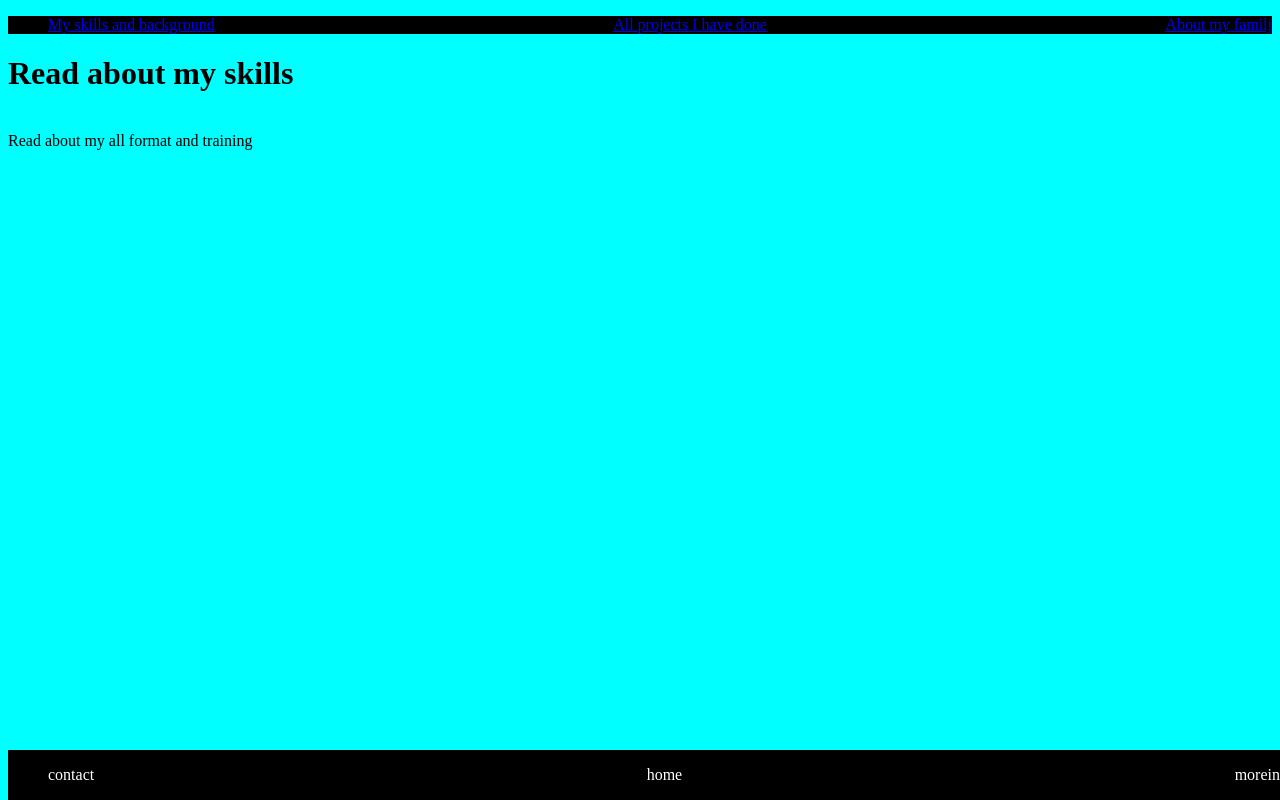
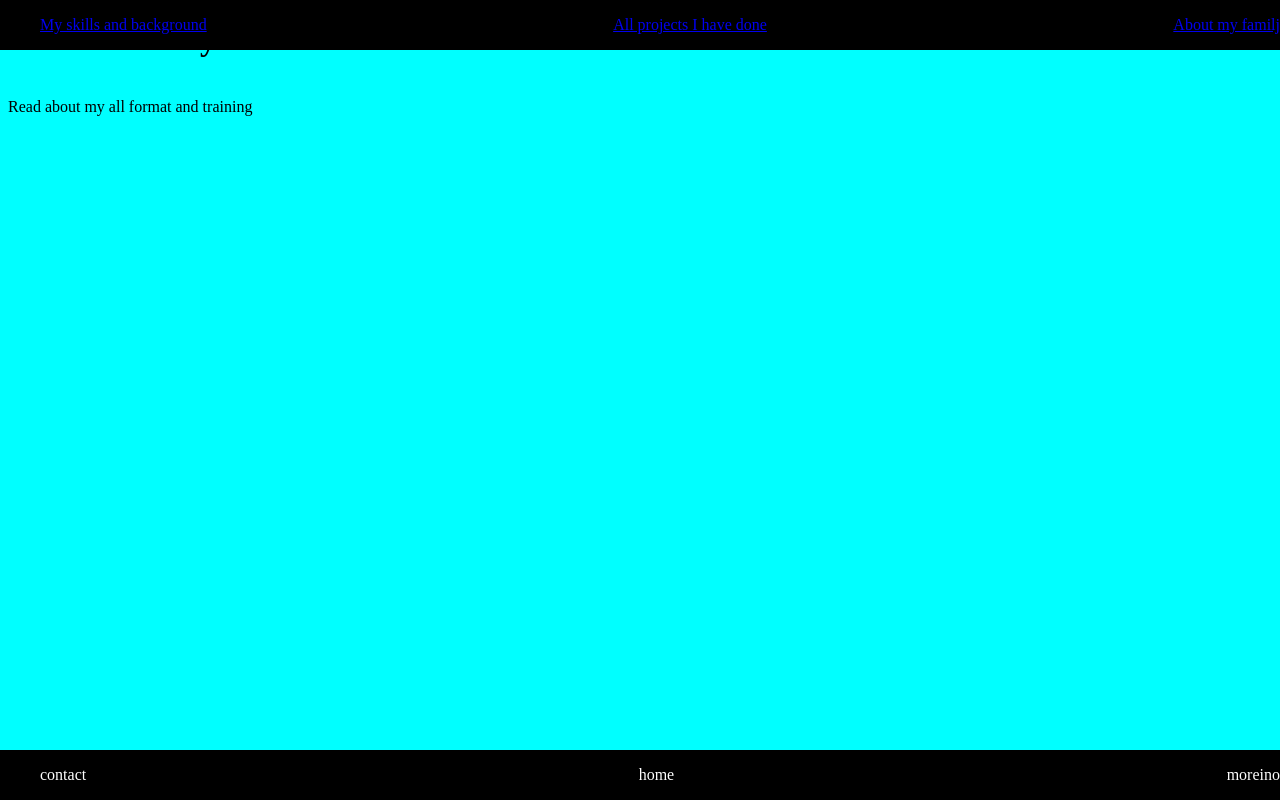
Before and after one commit to SakineMazlomyar/dynamicPage, a PHP site: page / in a window 1280 px wide. Run offline with PHP 8.4, Linux system fonts and the light colour scheme.

Commit message:
fixedSomeCss

```diff
--- a/css/contentStyle.css
+++ b/css/contentStyle.css
@@ -1,7 +1,9 @@
 body{
     background-color: aqua;
 }
-nav, footer{
+nav{
+    position: fixed;
+    top: 0; left: 0; right: 0;
     width: 100%;
     background-color: black;
     color: white
@@ -18,4 +20,6 @@ footer{
     color: white;
     position: fixed;
     bottom:0;
+    right: 0;
+    left: 0;
 }
```
